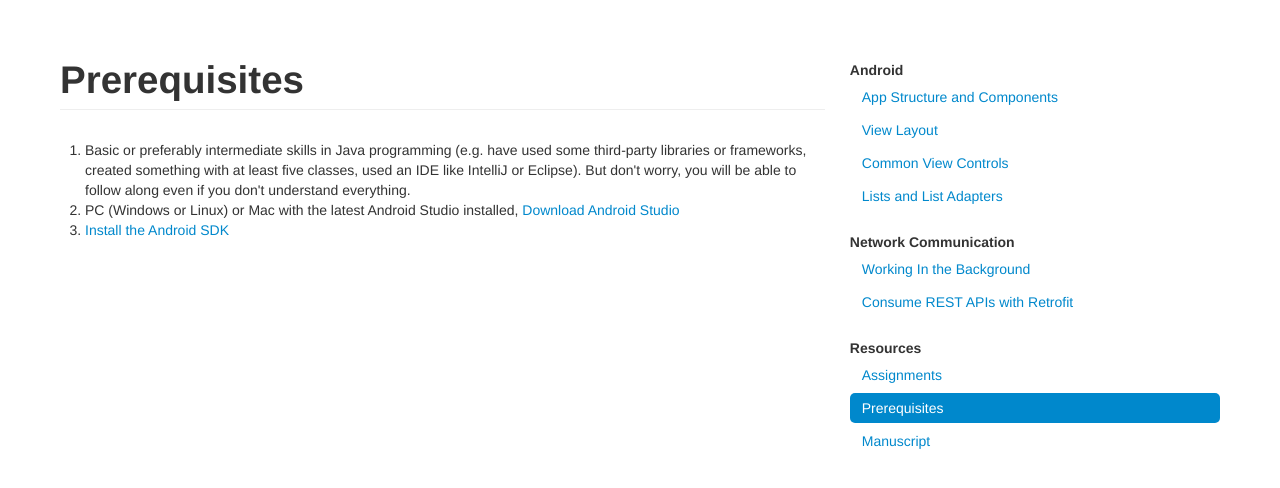
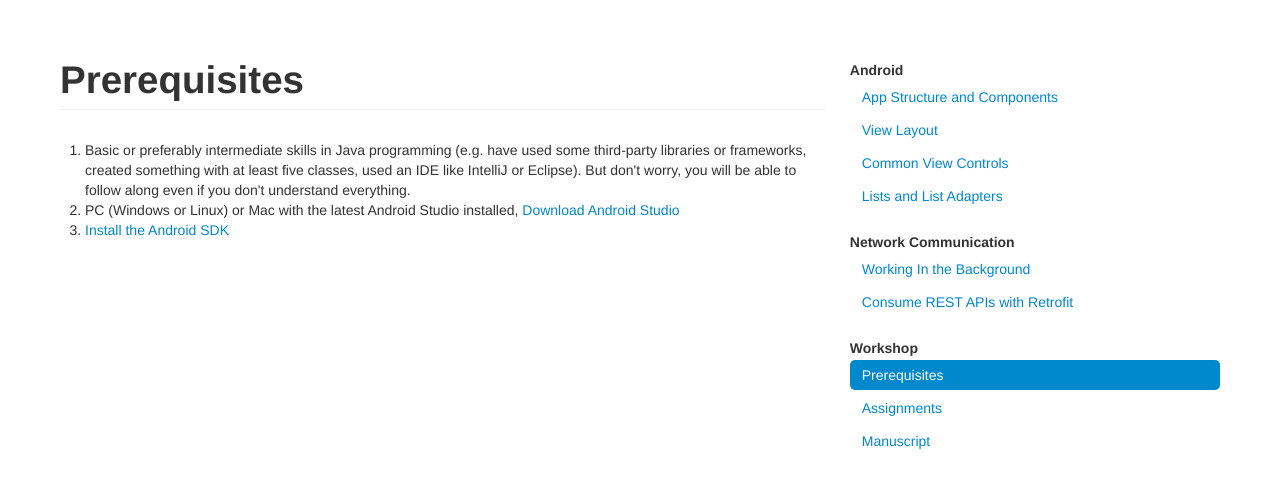
Before and after one commit to bekk/android101, a Jekyll site: the page built from docs/pages/prerequisites.html, in a window 1280 px wide. Shown: the top 488 px of the page. Built offline with Jekyll 4.4.1, drawn with Linux system fonts in a browser that asks for light colours; Markdown is read by kramdown in place of the engine named in the settings.

Commit message:
Renamet header + endret rekkefølge

```diff
--- a/docs/_layouts/default.html
+++ b/docs/_layouts/default.html
@@ -28,8 +28,8 @@
             <strong>Network Communication</strong>
             {% include pages_ul.html items='working-in-the-background retrofit' %}
 
-            <strong>Resources</strong>
-            {% include pages_ul.html items='assignments prerequisites manuscript' %}
+            <strong>Workshop</strong>
+            {% include pages_ul.html items='prerequisites assignments manuscript' %}
           </nav>
         </div>
       </div>
```
